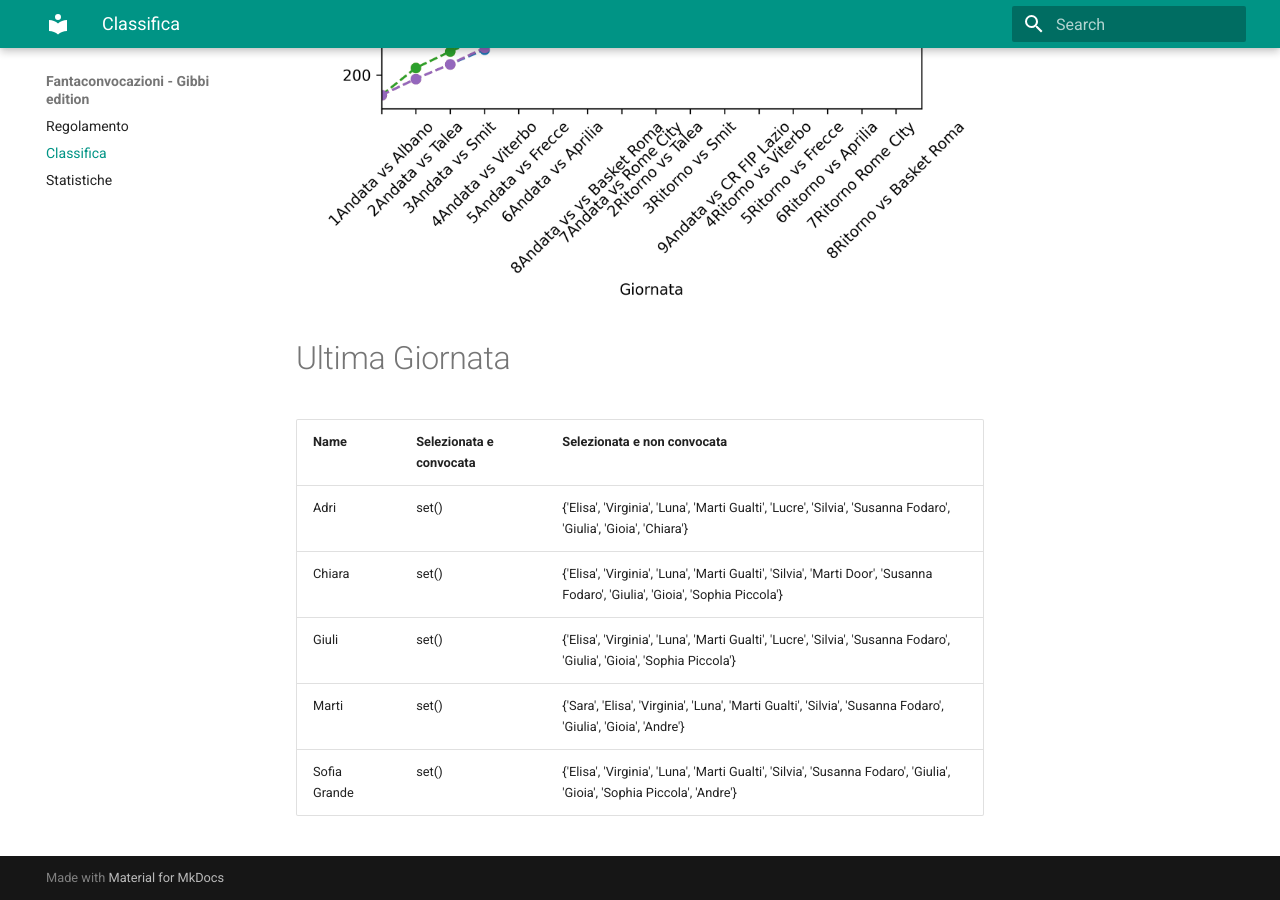
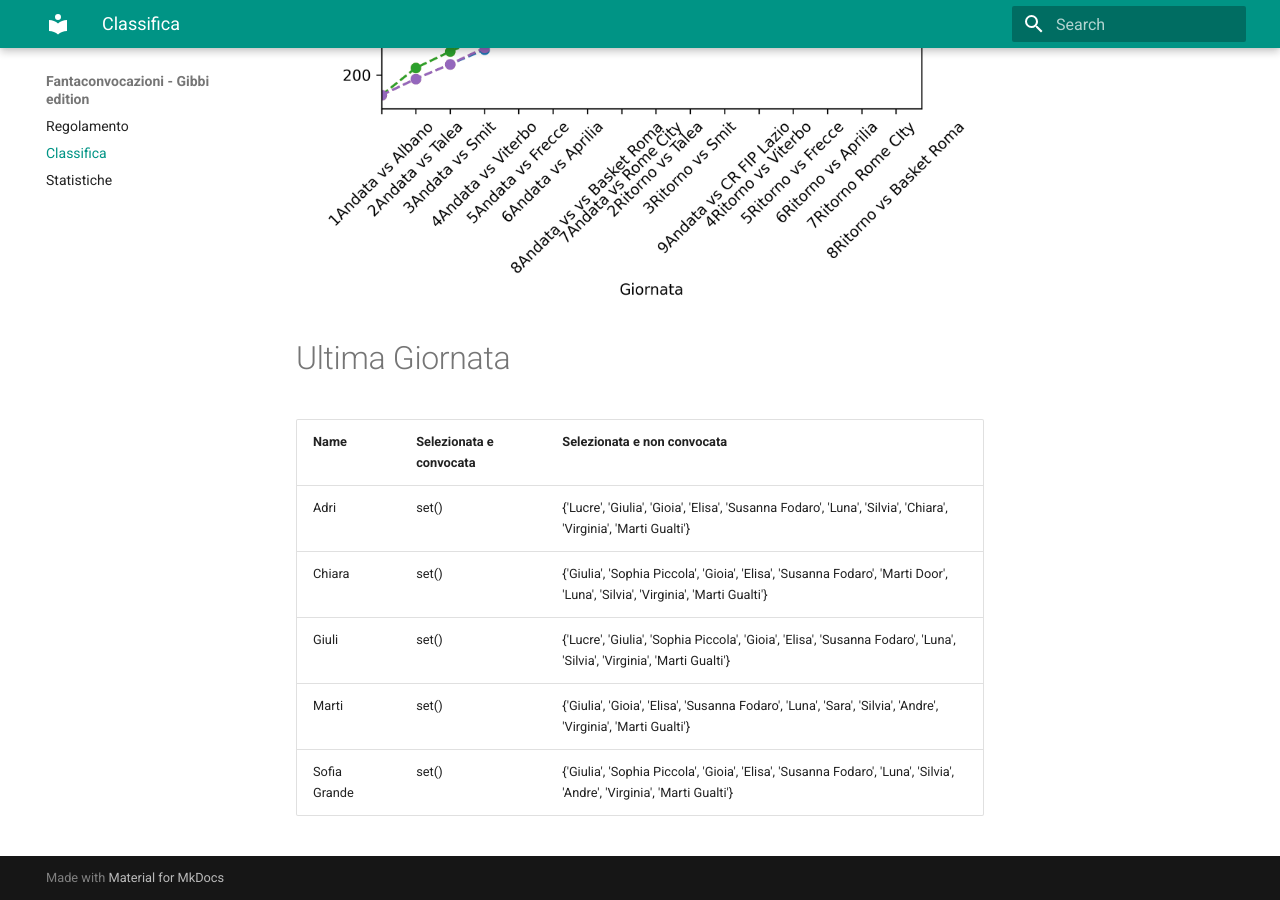
Before and after one commit to martinig94/fantagibbi, an MkDocs documentation site: the page built from docs/Classifica.md, in a window 1280 px wide and 900 px high, scrolled down 810 px. Built offline with MkDocs 1.6.1 and Material for MkDocs 9.7.7, drawn with Linux system fonts in a browser that asks for light colours.

Commit message:
Auto-update from main.py

```diff
--- a/docs/Classifica.md
+++ b/docs/Classifica.md
@@ -18,9 +18,9 @@
 <!-- START_TABLE CORRECT -->
 | Name         | Selezionata e convocata   | Selezionata e non convocata                                                                                                  |
 |:-------------|:--------------------------|:-----------------------------------------------------------------------------------------------------------------------------|
-| Adri         | set()                     | {'Elisa', 'Virginia', 'Luna', 'Marti Gualti', 'Lucre', 'Silvia', 'Susanna Fodaro', 'Giulia', 'Gioia', 'Chiara'}              |
-| Chiara       | set()                     | {'Elisa', 'Virginia', 'Luna', 'Marti Gualti', 'Silvia', 'Marti Door', 'Susanna Fodaro', 'Giulia', 'Gioia', 'Sophia Piccola'} |
-| Giuli        | set()                     | {'Elisa', 'Virginia', 'Luna', 'Marti Gualti', 'Lucre', 'Silvia', 'Susanna Fodaro', 'Giulia', 'Gioia', 'Sophia Piccola'}      |
-| Marti        | set()                     | {'Sara', 'Elisa', 'Virginia', 'Luna', 'Marti Gualti', 'Silvia', 'Susanna Fodaro', 'Giulia', 'Gioia', 'Andre'}                |
-| Sofia Grande | set()                     | {'Elisa', 'Virginia', 'Luna', 'Marti Gualti', 'Silvia', 'Susanna Fodaro', 'Giulia', 'Gioia', 'Sophia Piccola', 'Andre'}      |
+| Adri         | set()                     | {'Lucre', 'Giulia', 'Gioia', 'Elisa', 'Susanna Fodaro', 'Luna', 'Silvia', 'Chiara', 'Virginia', 'Marti Gualti'}              |
+| Chiara       | set()                     | {'Giulia', 'Sophia Piccola', 'Gioia', 'Elisa', 'Susanna Fodaro', 'Marti Door', 'Luna', 'Silvia', 'Virginia', 'Marti Gualti'} |
+| Giuli        | set()                     | {'Lucre', 'Giulia', 'Sophia Piccola', 'Gioia', 'Elisa', 'Susanna Fodaro', 'Luna', 'Silvia', 'Virginia', 'Marti Gualti'}      |
+| Marti        | set()                     | {'Giulia', 'Gioia', 'Elisa', 'Susanna Fodaro', 'Luna', 'Sara', 'Silvia', 'Andre', 'Virginia', 'Marti Gualti'}                |
+| Sofia Grande | set()                     | {'Giulia', 'Sophia Piccola', 'Gioia', 'Elisa', 'Susanna Fodaro', 'Luna', 'Silvia', 'Andre', 'Virginia', 'Marti Gualti'}      |
 <!-- END_TABLE CORRECT -->
```
